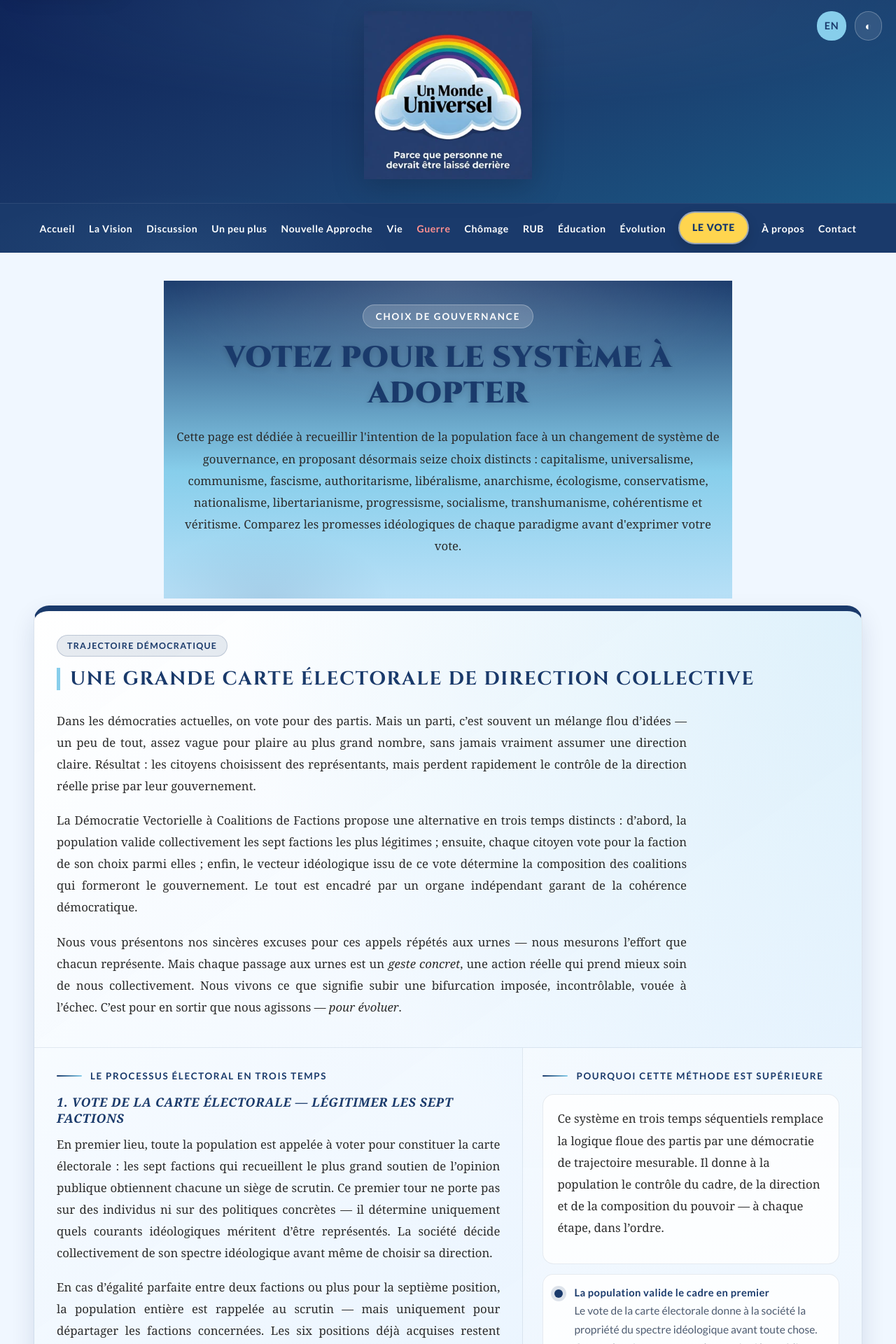
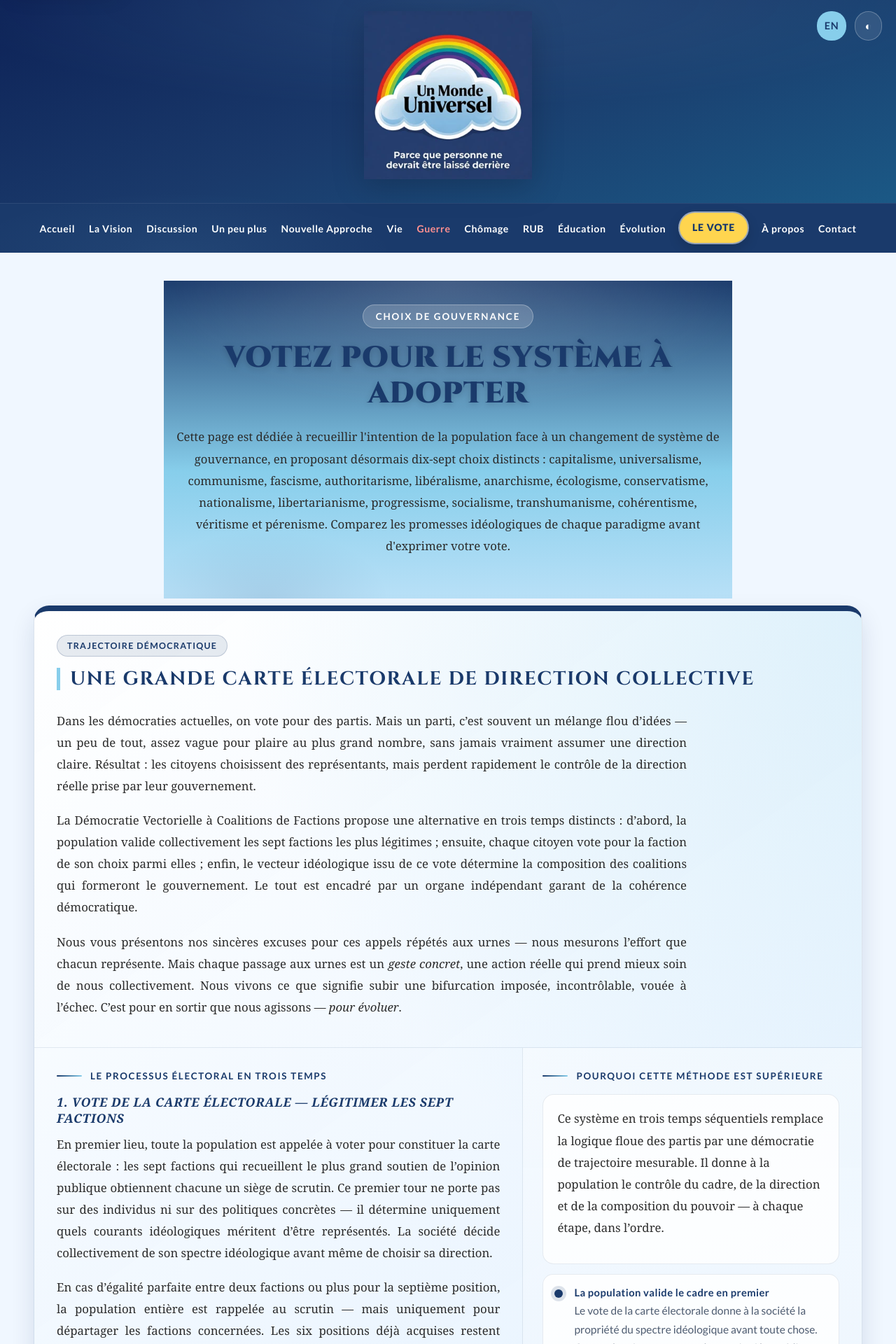
Before and after one commit to Monde-Universel/Monde-Universel.github.io, a Jekyll site: the page built from votez.html, in a window 1280 px wide. Shown: the top 1920 px of the page at 70% size. Built offline with Jekyll 4.4.1, drawn with Linux system fonts in a browser that asks for light colours; some of the changed text lies outside the part shown.

Commit message:
Add files via upload

```diff
--- a/votez.html
+++ b/votez.html
@@ -16,7 +16,7 @@
 <section class="vote-hero">
 <div class="vote-kicker" data-i18n="voteKicker">Choix de gouvernance</div>
 <h1 class="vote-title" data-i18n="voteTitle">Votez pour le système à adopter</h1>
-<p class="vote-intro" data-i18n="voteIntro">Cette page est dédiée à recueillir l'intention de la population face à un changement de système de gouvernance, en proposant désormais seize choix distincts : capitalisme, universalisme, communisme, fascisme, authoritarisme, libéralisme, anarchisme, écologisme, conservatisme, nationalisme, libertarianisme, progressisme, socialisme, transhumanisme, cohérentisme et véritisme. Comparez les promesses idéologiques de chaque paradigme avant d'exprimer votre vote.</p>
+<p class="vote-intro" data-i18n="voteIntro">Cette page est dédiée à recueillir l'intention de la population face à un changement de système de gouvernance, en proposant désormais dix-sept choix distincts : capitalisme, universalisme, communisme, fascisme, authoritarisme, libéralisme, anarchisme, écologisme, conservatisme, nationalisme, libertarianisme, progressisme, socialisme, transhumanisme, cohérentisme, véritisme et pérenisme. Comparez les promesses idéologiques de chaque paradigme avant d'exprimer votre vote.</p>
 </section>
 <section aria-labelledby="trajectory-title" class="trajectory-section">
 <article class="trajectory-premium">
@@ -350,6 +350,23 @@
 <button class="vote-btn" data-i18n="voteButton" data-vote="Véritisme" data-vote-en="Truthnism" data-vote-fr="Véritisme" data-vote-key="veritism" type="button">Votez</button>
 </div>
 </article>
+<article class="vote-card grey">
+<div class="vote-photo">
+<picture><source srcset="/assets/images/factions/perenisme.webp" type="image/webp"><img decoding="async" alt="Illustration du clan Pérenisme" height="1280" loading="lazy" src="/assets/images/factions/perenisme.png" width="1024"/></picture>
+</div>
+<div class="vote-content">
+<span class="vote-badge" data-i18n="perenismBadge">Faction grise</span>
+<h2 data-i18n="perenismTitle">Pérenisme</h2>
+<div class="vote-subtitle" data-i18n="promisesTitle">Promesses idéologiques</div>
+<p class="vote-desc" data-i18n="perenismDesc">Un paradigme fondé sur la continuité du vivant — humain, animal et écologique — en orientant stratégiquement les ressources mondiales selon l'urgence, sous l'autorité méritocratique et révocable d'un Souverain-Gardien.</p>
+<ul class="vote-list">
+<li data-i18n="perenismPoint1">Comprendre et préserver la biodiversité, les écosystèmes et les conditions d'existence de tout le vivant.</li>
+<li data-i18n="perenismPoint2">Orienter les ressources mondiales selon l'état d'urgence écologique, biologique et civilisationnelle.</li>
+<li data-i18n="perenismPoint3">Agir comme puissance pacificatrice pour résoudre les conflits et fonder des institutions durables capables de se perpétuer.</li>
+</ul>
+<button class="vote-btn" data-i18n="voteButton" data-vote="Pérenisme" data-vote-en="Perennialism" data-vote-fr="Pérenisme" data-vote-key="perenism" type="button">Votez</button>
+</div>
+</article>
 </div>
 <div aria-live="polite" class="vote-feedback" id="voteFeedback">
 <h3 data-i18n="feedbackTitle">Intention de vote enregistrée</h3>
@@ -847,6 +864,25 @@
           </button>
 </div>
 </article>
+<article class="vote-card grey">
+<div class="vote-photo">
+<picture><source srcset="/assets/images/factions/perenisme.webp" type="image/webp"><img decoding="async" alt="Illustration of the Perennialism faction" height="1280" loading="lazy" src="/assets/images/factions/perenisme.png" width="1024"/></picture>
+</div>
+<div class="vote-content">
+<span class="vote-badge" data-i18n="perenismBadge">Grey Faction</span>
+<h2 data-i18n="perenismTitle">Perennialism</h2>
+<div class="vote-subtitle" data-i18n="promisesTitle">Ideological Promises</div>
+<p class="vote-desc" data-i18n="perenismDesc">A paradigm founded on the continuity of all living things — human, animal, and ecological — by strategically directing global resources according to urgency, under the meritocratic and revocable authority of a Sovereign-Guardian.</p>
+<ul class="vote-list">
+<li data-i18n="perenismPoint1">Understand and preserve biodiversity, ecosystems, and the conditions of existence for all living beings.</li>
+<li data-i18n="perenismPoint2">Direct global resources according to ecological, biological, and civilizational urgency.</li>
+<li data-i18n="perenismPoint3">Act as a pacifying force to resolve conflicts and found lasting institutions capable of perpetuating themselves.</li>
+</ul>
+<button class="vote-btn" data-i18n="voteButton" data-vote="Perennialism" data-vote-en="Perennialism" data-vote-fr="Pérenisme" data-vote-key="perenism" type="button">
+            Vote
+          </button>
+</div>
+</article>
 </div>
 <div aria-live="polite" class="vote-feedback" id="voteFeedback">
 <h3 data-i18n="feedbackTitle">Voting intent recorded</h3>
@@ -1084,6 +1120,11 @@
   color: #a0b4c8;
 }
 
+
+/* Pérenisme : couleur grise */
+.vote-card.grey {
+  --card-accent: #6b7280;
+}
 </style>
 <script>
   (function() {
```
Also changed, not shown: other parts of votez.html (+1 -1 lines).
